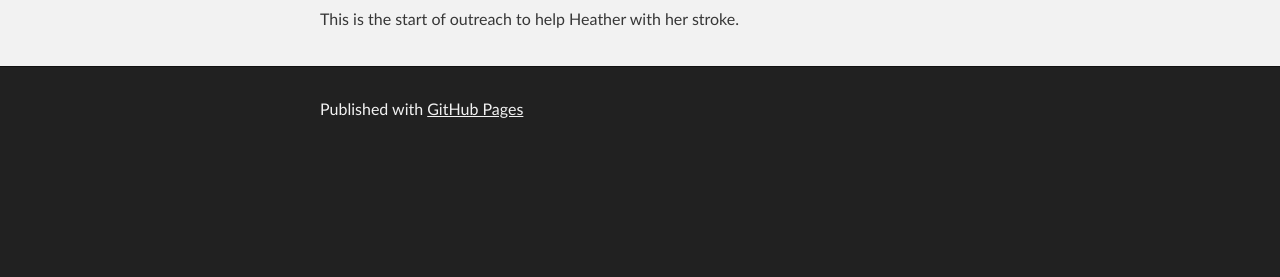
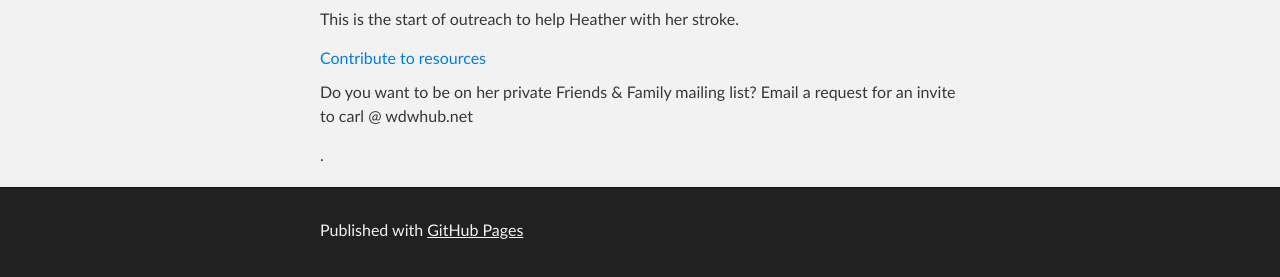
Before and after one commit to HeathersCare/heatherscare.github.io, a plain HTML site: page index.html in a window 1280 px wide. Shown: the part 317-594 px from the top of the page. Drawn offline with Linux system fonts and the light colour scheme.

Commit message:
Initial index.html commit

```diff
--- a/index.html
+++ b/index.html
@@ -31,6 +31,8 @@
 <a id="heatherscaregithubio" class="anchor" href="#heatherscaregithubio" aria-hidden="true"><span class="octicon octicon-link"></span></a>heatherscare.github.io</h1>
 
 <p>This is the start of outreach to help Heather with her stroke.</p>
+<a href="https://github.com/HeathersCare/heatherscare.github.io/wiki">Contribute to resources</a><br />
+<p>Do you want to be on her private Friends &amp; Family mailing list?  Email a request for an invite to carl @ wdwhub.net</p>.
       </section>
     </div>
 
```
